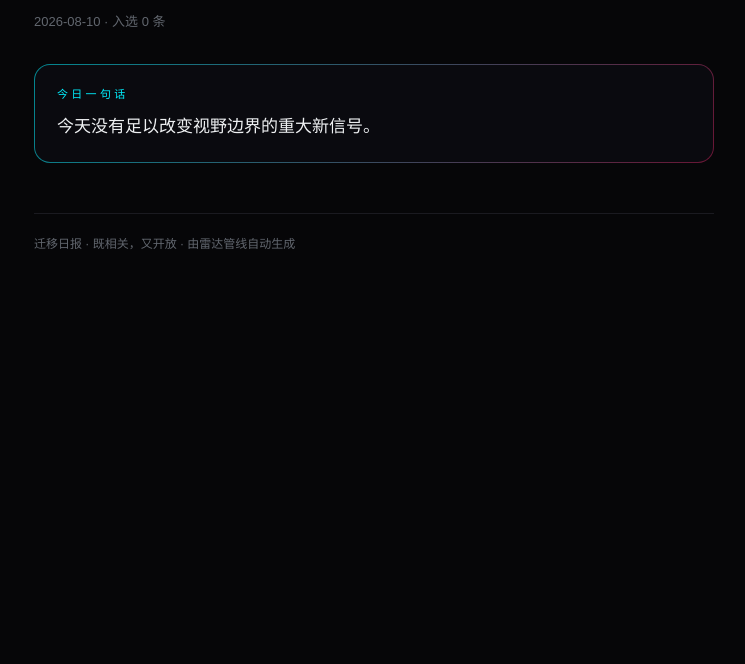
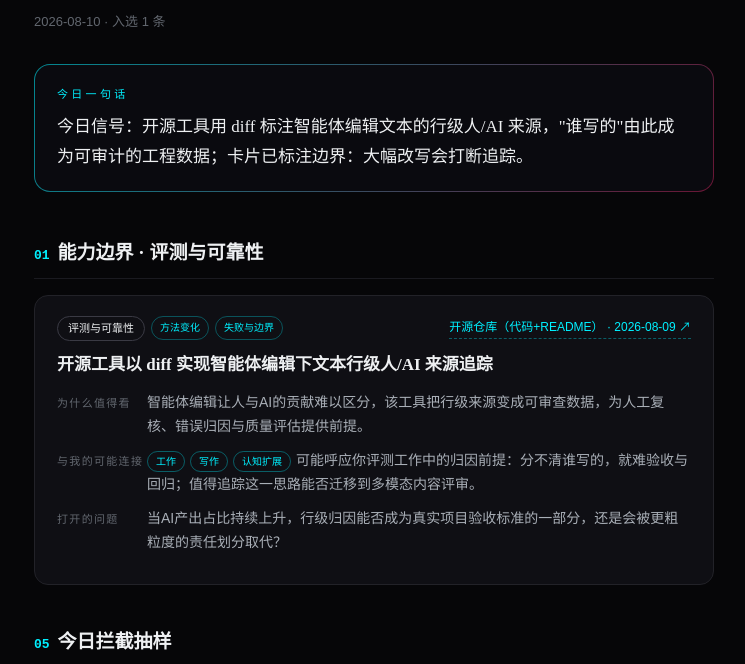
Before and after one commit to linjialin0zai-sys/migration-daily, a plain HTML site: page docs/2026-08-10.html in a window 1280 px wide. Shown: the part 136-800 px from the top of the page, without its empty margins (266-1011 px from the left). Drawn offline with Linux system fonts and the light colour scheme.

Commit message:
日报 2026-08-09

```diff
--- a/docs/2026-08-10.html
+++ b/docs/2026-08-10.html
@@ -35,9 +35,19 @@ footer{margin-top:50px;padding-top:20px;border-top:1px solid var(--line-soft);fo
 </style></head><body>
 <div class="kicker">MIGRATION DAILY · 今日雷达</div>
 <h1>今日雷达</h1>
-<div class="meta">2026-08-10 · 入选 0 条</div>
-<div class="hero"><div class="hero-in"><div class="t">今日一句话</div><p>今天没有足以改变视野边界的重大新信号。</p></div></div>
-
-
+<div class="meta">2026-08-10 · 入选 1 条</div>
+<div class="hero"><div class="hero-in"><div class="t">今日一句话</div><p>今日信号：开源工具用 diff 标注智能体编辑文本的行级人/AI 来源，&quot;谁写的&quot;由此成为可审计的工程数据；卡片已标注边界：大幅改写会打断追踪。</p></div></div>
+<div class="sec"><h2><span class="n">01</span>能力边界 · 评测与可靠性</h2>
+<div class="card">
+  <div class="top">
+    <span class="topic">评测与可靠性</span><span class="angle">方法变化</span><span class="angle">失败与边界</span>
+    <a class="src" href="https://github.com/eighttrigrams/us-vs-them">开源仓库（代码+README） · 2026-08-09 ↗</a>
+  </div>
+  <h3>开源工具以 diff 实现智能体编辑下文本行级人/AI 来源追踪</h3>
+  <div class="row"><span class="k">为什么值得看</span><span class="v">智能体编辑让人与AI的贡献难以区分，该工具把行级来源变成可审查数据，为人工复核、错误归因与质量评估提供前提。</span></div>
+  <div class="row"><span class="k">与我的可能连接</span><span class="v"><span class="conn">工作</span><span class="conn">写作</span><span class="conn">认知扩展</span>可能呼应你评测工作中的归因前提：分不清谁写的，就难验收与回归；值得追踪这一思路能否迁移到多模态内容评审。</span></div>
+  <div class="row"><span class="k">打开的问题</span><span class="v">当AI产出占比持续上升，行级归因能否成为真实项目验收标准的一部分，还是会被更粗粒度的责任划分取代？</span></div>
+</div></div>
+<div class="sec"><h2><span class="n">05</span>今日拦截抽样</h2><div class="skip">✕ How I use LLMs to learn complex topics<span class="r">原因：“我如何用LLM”式个人心得体裁高度饱和，无新方法、可验证结果或失败边界，社区信号微弱（13分/8评论）</span></div><div class="skip">✕ A zero-dependency, ultra-lightweight database time machine for SQLite<span class="r">原因：距离过远且证据单薄：一个低热度SQLite调试小工具（8赞1评论），无AI连接、无落地案例、无方法讨论，无法搭建到可靠性/人机协作的有效桥梁</span></div></div>
 <footer>迁移日报 · 既相关，又开放 · 由雷达管线自动生成</footer>
 </body></html>
```
Also changed, not shown: output/2026-08-10.html (+14 -4 lines).
